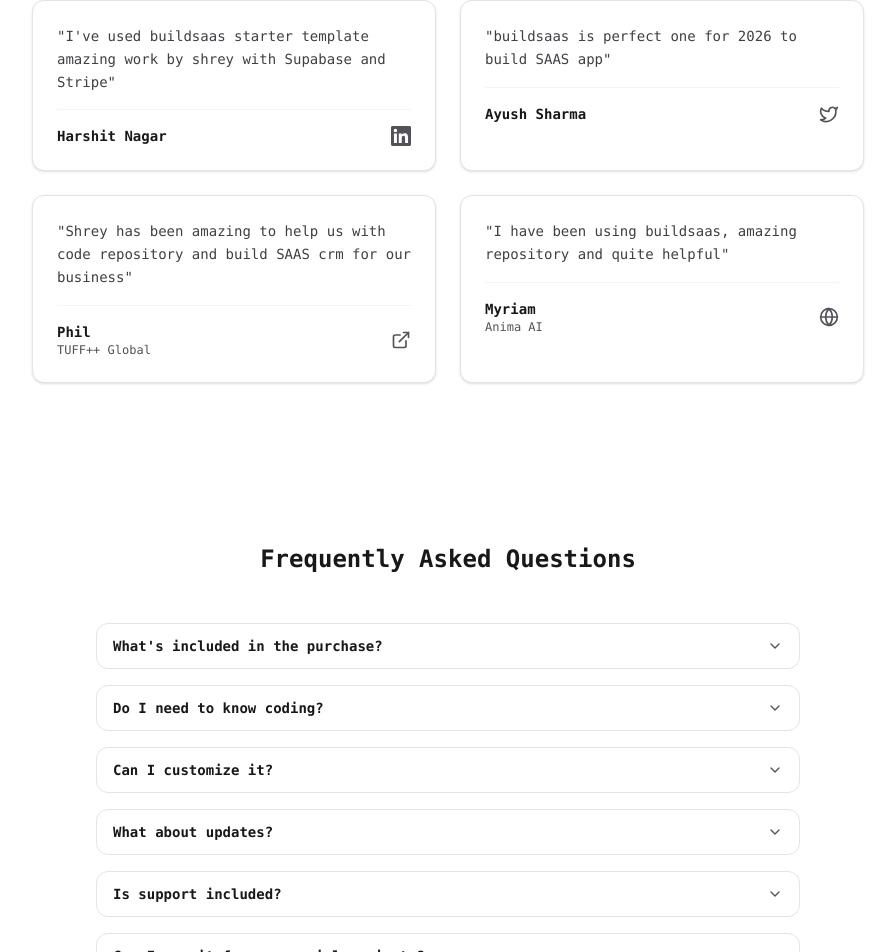
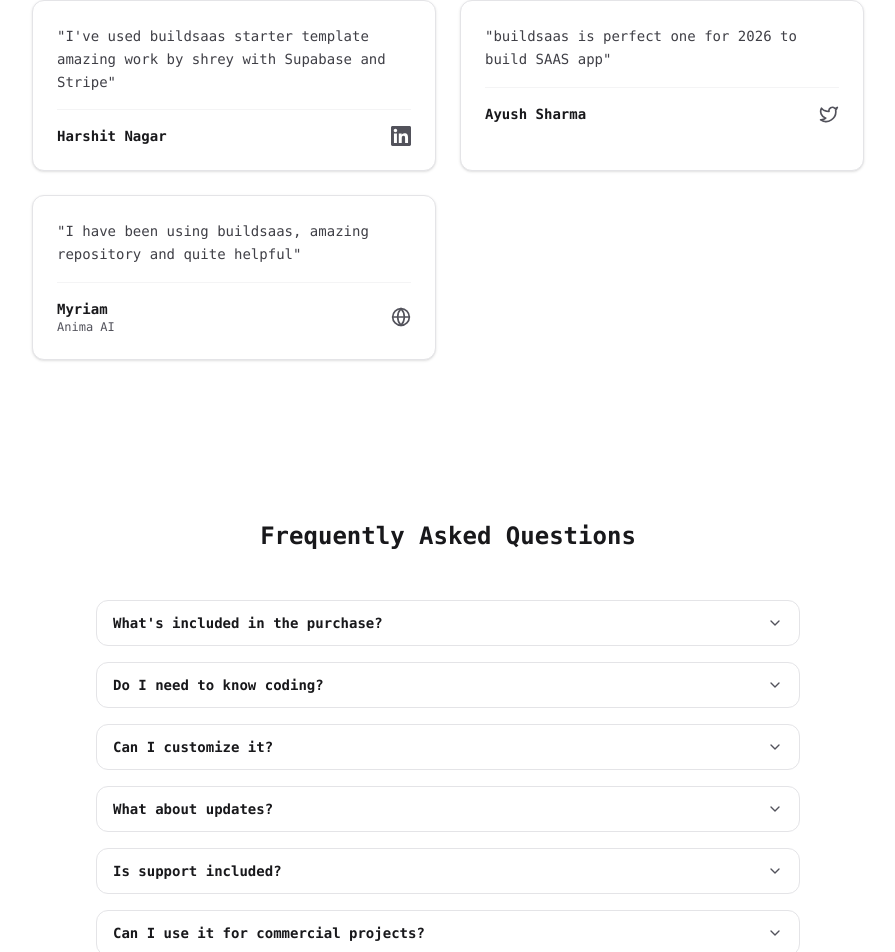
Before and after one commit to shreyvijayvargiya/build-saas-website, a Next.js app: page / in a window 1280 px wide. Shown: the part 4499-5451 px from the top of the page, without its empty margins (192-1087 px from the left). Built offline with nearby package versions, Linux system fonts and the light colour scheme.

Commit message:
testimonials added

```diff
--- a/pages/index.js
+++ b/pages/index.js
@@ -245,15 +245,15 @@
 			socialType: "twitter",
 			socialLink: "https://x.com/taggosaurus",
 		},
-		{
-			id: 3,
-			name: "Phil",
-			company: "TUFF++ Global",
-			message:
-				"Shrey has been amazing to help us with code repository and build SAAS crm for our business",
-			socialType: "website",
-			socialLink: "https://tuffplus.global/",
-		},
+		// {
+		// 	id: 3,
+		// 	name: "Phil",
+		// 	company: "TUFF++ Global",
+		// 	message:
+		// 		"Shrey has been amazing to help us with code repository and build SAAS crm for our business",
+		// 	socialType: "website",
+		// 	socialLink: "https://tuffplus.global/",
+		// },
 		{
 			id: 4,
 			name: "Myriam",
```
